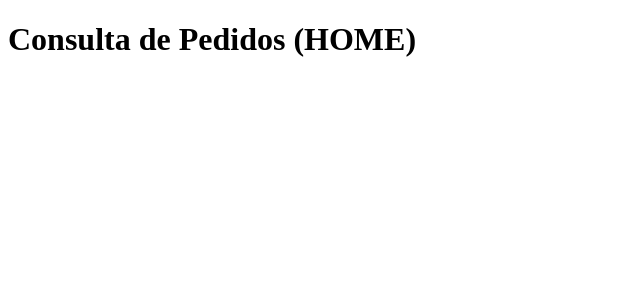
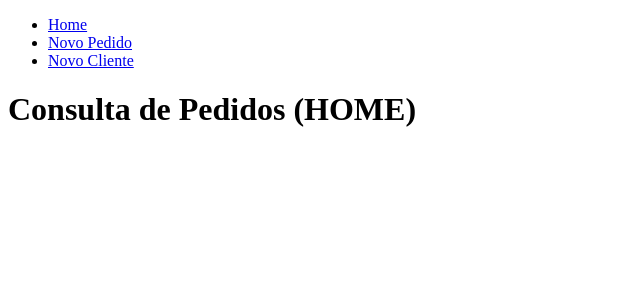
Before and after one commit to amandaconstante/sistema-pedidos-frontend, a React (Vite) app: page / in a window 1280 px wide. Shown: the top 300 px of the page, without its empty margins (0-640 px from the left). Built offline with nearby package versions, Linux system fonts and the light colour scheme.

Commit message:
feat: inclui componente de navegação entre páginas

```diff
--- a/src/componentes/CadastroCliente.jsx
+++ b/src/componentes/CadastroCliente.jsx
@@ -1,7 +1,9 @@
+import Menu from '../componentes/Menu'
 
 function CadastroCliente() {
     return (
         <div>
+            <Menu />
             <h1>Cadastro de Cliente</h1>
         </div>
     );
--- a/src/componentes/CadastroPedido.jsx
+++ b/src/componentes/CadastroPedido.jsx
@@ -1,7 +1,9 @@
+import Menu from '../componentes/Menu'
 
 function CadastroPedido() {
     return (
         <div>
+            <Menu />
             <h1>Cadastro de Pedido</h1>
         </div>
     );
--- a/src/componentes/Home.jsx
+++ b/src/componentes/Home.jsx
@@ -1,7 +1,9 @@
+import Menu from '../componentes/Menu'
 
 function Home() {
     return (
         <div>
+            <Menu />
             <h1>Consulta de Pedidos (HOME)</h1>
         </div>
     );
--- /dev/null
+++ b/src/componentes/Menu.jsx
@@ -0,0 +1,15 @@
+import { Link } from 'react-router-dom';
+
+function Menu () {
+    return (
+        <nav>
+            <ul>
+                <li><Link to="/">Home</Link></li>
+                <li><Link to="/pedido">Novo Pedido</Link></li>
+                <li><Link to="/cliente">Novo Cliente</Link></li>
+            </ul>
+        </nav>
+    );
+}
+
+export default Menu;
```
